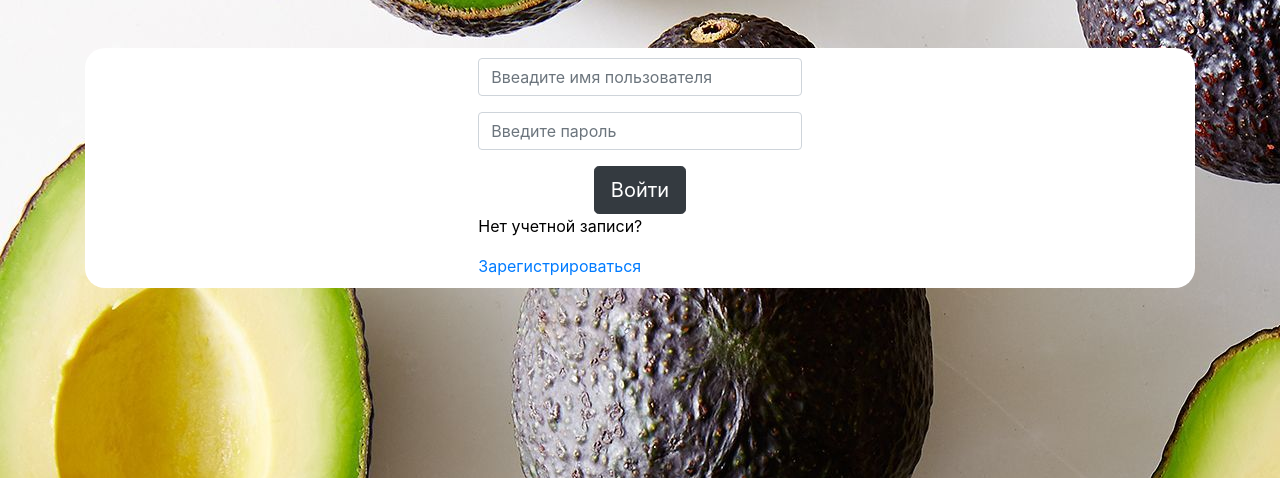
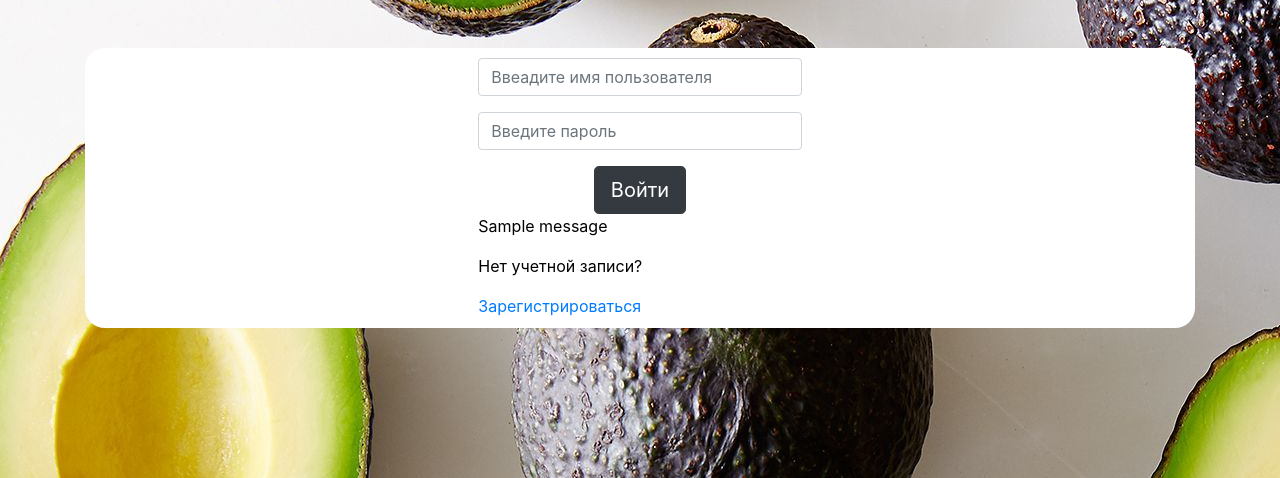
Before and after one commit to 19Valentin92/Body-Controller, a Django app: page /login/ in a window 1280 px wide. Shown: the part 56-534 px from the top of the page. Run offline with Django 4.2, Linux system fonts and the light colour scheme; one stand-in notice (Sample message) is shown; some libraries are stand-ins or nearby versions.

Commit message:
Second commit

```diff
--- a/app/templates/login.html
+++ b/app/templates/login.html
@@ -23,6 +23,9 @@
 			<button type="submit" class="btn btn-primary btn-dark btn-lg">Войти</button>
 		</div>
 	</form>
+	{% for message in messages %}
+			<p id="messages">{{message}}</p>
+	{% endfor %}
 
 <p> Нет учетной записи? </p>
 <a href="{% url 'signup' %}">Зарегистрироваться</a>
--- a/app/templates/signup.html
+++ b/app/templates/signup.html
@@ -16,6 +16,7 @@
     <input type="submit" value="signup" class="btn-btn-secondary">
 
   </form>
+
 </div>
 </div>
 
--- a/app/views.py
+++ b/app/views.py
@@ -40,7 +40,7 @@ def LoginPage(request):
 				login(request,user)
 				return redirect('index')
 			else:
-				messages.info(request,'Username or password is incorrect')
+				messages.info(request,'Пользователь или пароль не корректны')
 		context = {}
 		return render(request,'login.html',context)
 
```
Also changed, not shown: db.sqlite3.
